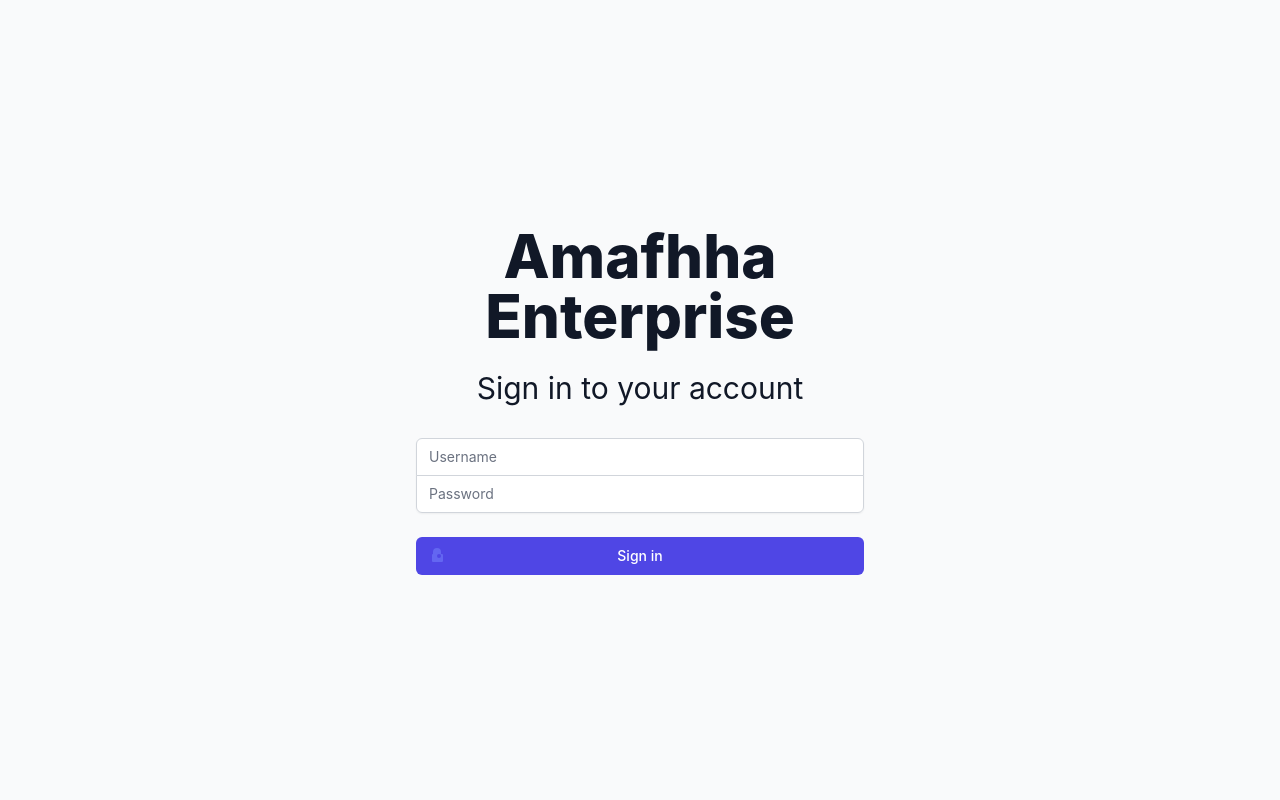
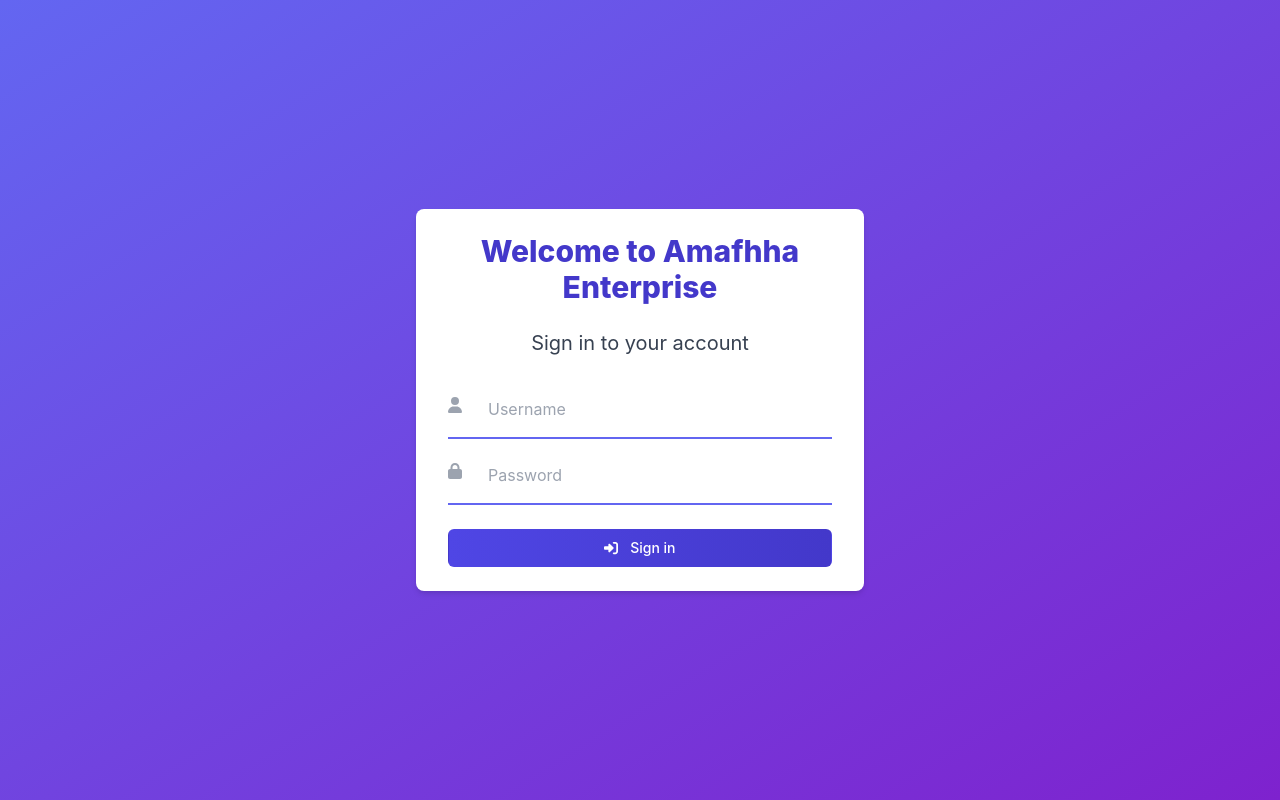
Before and after one commit to dev8egg/amafhha-enterprise-frontend, a React (Create React App) app: page /login in a window 1280 px wide. Built offline with nearby package versions, Linux system fonts and the light colour scheme.

Commit message:
Modified Login Page UI

```diff
--- a/package.json
+++ b/package.json
@@ -3,6 +3,8 @@
   "version": "0.1.0",
   "private": true,
   "dependencies": {
+    "@fortawesome/free-solid-svg-icons": "^6.5.2",
+    "@fortawesome/react-fontawesome": "^0.2.1",
     "@testing-library/jest-dom": "^5.17.0",
     "@testing-library/react": "^13.4.0",
     "@testing-library/user-event": "^13.5.0",
--- a/src/pages/Login.js
+++ b/src/pages/Login.js
@@ -1,6 +1,7 @@
 import { useNavigate } from 'react-router-dom';
 import React, { useState } from 'react';
-
+import { FontAwesomeIcon } from '@fortawesome/react-fontawesome';
+import { faUser, faLock, faSignInAlt } from '@fortawesome/free-solid-svg-icons'; // Import necessary Font Awesome icons
 
 const Login = () => {
   const [username, setUsername] = useState('');
@@ -22,50 +23,49 @@ const Login = () => {
   };
 
   return (
-    <div className="min-h-screen flex items-center justify-center bg-gray-50 py-12 px-4 sm:px-6 lg:px-8">
-      <div className="max-w-md w-full space-y-8">
-        <div>
-          <h1 className="text-center text-6xl font-extrabold text-gray-900">Amafhha Enterprise</h1>
-          <h2 className="mt-6 text-center text-3xl text-gray-900">Sign in to your account</h2>
-          {errorMessage && <div className="mt-4 text-center text-red-500">{errorMessage}</div>}
-        </div>
-        <form className="mt-8 space-y-6" onSubmit={handleLogin}>
-          <div className="rounded-md shadow-sm -space-y-px">
-            <div>
-              <label htmlFor="username" className="sr-only">Username</label>
-              <input id="username" name="username" type="text" autoComplete="username" required
-                className="appearance-none rounded-none relative block w-full px-3 py-2 border border-gray-300 placeholder-gray-500 text-gray-900 rounded-t-md focus:outline-none focus:ring-indigo-500 focus:border-indigo-500 focus:z-10 sm:text-sm"
+    <div className="flex justify-center items-center min-h-screen bg-gradient-to-br from-indigo-500 to-purple-700">
+      <div className="max-w-md w-full bg-white shadow-md rounded-lg px-8 py-6">
+        <h1 className="text-3xl font-extrabold text-indigo-700 text-center mb-6">Welcome to Amafhha Enterprise</h1>
+        <h2 className="text-xl text-gray-700 text-center mb-8">Sign in to your account</h2>
+        {errorMessage && <div className="text-red-500 text-center mb-4">{errorMessage}</div>}
+        <form onSubmit={handleLogin}>
+          <div className="mb-4">
+            <div className="relative border-b-2 border-indigo-500 pb-2">
+              <FontAwesomeIcon icon={faUser} className="absolute top-2 left-0 text-gray-400" />
+              <input
+                id="username"
+                name="username"
+                type="text"
+                autoComplete="username"
+                className="w-full py-2 pl-10 border-none focus:outline-none bg-transparent placeholder-gray-400"
                 placeholder="Username"
                 value={username}
                 onChange={(e) => setUsername(e.target.value)}
+                required
+                aria-label="Username"
               />
             </div>
-            <div>
-              <label htmlFor="password" className="sr-only">Password</label>
-              <input id="password" name="password" type="password" autoComplete="current-password" required
-                className="appearance-none rounded-none relative block w-full px-3 py-2 border border-gray-300 placeholder-gray-500 text-gray-900 rounded-b-md focus:outline-none focus:ring-indigo-500 focus:border-indigo-500 focus:z-10 sm:text-sm"
+          </div>
+          <div className="mb-6">
+            <div className="relative border-b-2 border-indigo-500 pb-2">
+              <FontAwesomeIcon icon={faLock} className="absolute top-2 left-0 text-gray-400" />
+              <input
+                id="password"
+                name="password"
+                type="password"
+                autoComplete="current-password"
+                className="w-full py-2 pl-10 border-none focus:outline-none bg-transparent placeholder-gray-400"
                 placeholder="Password"
                 value={password}
                 onChange={(e) => setPassword(e.target.value)}
+                required
+                aria-label="Password"
               />
             </div>
           </div>
-
-          <div>
-            <button type="submit"
-              className="group relative w-full flex justify-center py-2 px-4 border border-transparent text-sm font-medium rounded-md text-white bg-indigo-600 hover:bg-indigo-700 focus:outline-none focus:ring-2 focus:ring-offset-2 focus:ring-indigo-500">
-              <span className="absolute left-0 inset-y-0 flex items-center pl-3">
-                {/* <!-- Heroicon name: solid/lock-closed --> */}
-                <svg className="h-5 w-5 text-indigo-500 group-hover:text-indigo-400"
-                  xmlns="http://www.w3.org/2000/svg" viewBox="0 0 20 20" fill="currentColor" aria-hidden="true">
-                  <path fillRule="evenodd"
-                    d="M10 12a2 2 0 100-4 2 2 0 000 4zM4 8V6a4 4 0 118 0v2h1a1 1 0 011 1v6a1 1 0 01-1 1H4a1 1 0 01-1-1v-6a1 1 0 011-1h1z"
-                    clipRule="evenodd" />
-                </svg>
-              </span>
-              Sign in
-            </button>
-          </div>
+          <button type="submit" className="w-full py-2 px-4 border border-transparent text-sm font-medium rounded-md text-white bg-gradient-to-r from-indigo-600 to-indigo-700 hover:from-indigo-700 hover:to-indigo-800 focus:outline-none focus:ring-2 focus:ring-offset-2 focus:ring-indigo-500">
+            <FontAwesomeIcon icon={faSignInAlt} className="mr-2" /> Sign in
+          </button>
         </form>
       </div>
     </div>
```
Also changed, not shown: 1 other file (tests, documents, lock files or other folders).
